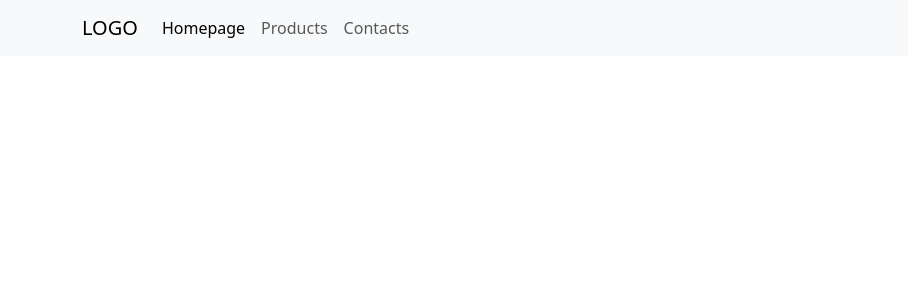
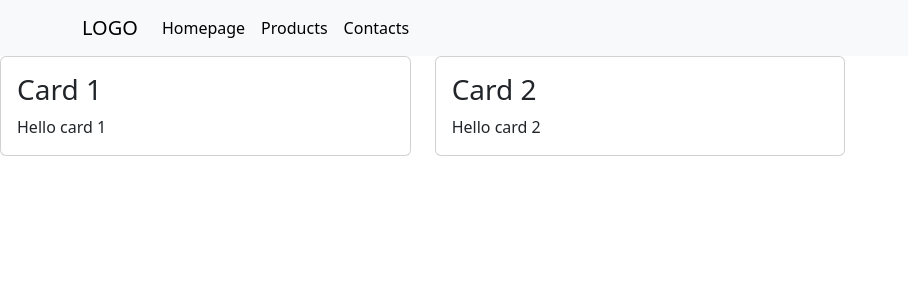
Before and after one commit to alessandrofalcoo/react-router, a React (Vite) app: page / in a window 1280 px wide. Shown: the top 300 px of the page, without its empty margins (0-908 px from the left). Built offline with nearby package versions, Linux system fonts and the light colour scheme.

Commit message:
add active class to navigation links and implement card layout in Homepage

```diff
--- a/src/pages/Homepage.jsx
+++ b/src/pages/Homepage.jsx
@@ -27,10 +27,10 @@ export default function Homepage() {
                                     >
                                 </li>
                                 <li class="nav-item">
-                                    <a class="nav-link" href="#">Products</a>
+                                    <a class="nav-link active" href="#">Products</a>
                                 </li>
                                 <li class="nav-item">
-                                    <a class="nav-link" href="#">Contacts</a>
+                                    <a class="nav-link active" href="#">Contacts</a>
                                 </li>
                             </ul>
                         </div>
@@ -38,6 +38,27 @@ export default function Homepage() {
                 </nav>
 
             </header >
+            <main>
+                <div class="row">
+                    <div class="col-4">
+                        <div class="card">
+                            <div class="card-body">
+                                <h3 class="card-title">Card 1</h3>
+                                <p class="card-text">Hello card 1</p>
+                            </div>
+                        </div>
+                    </div>
+                    <div class="col-4">
+                        <div class="card">
+                            <div class="card-body">
+                                <h3 class="card-title">Card 2</h3>
+                                <p class="card-text">Hello card 2</p>
+                            </div>
+                        </div>
+                    </div>
+                </div>
+
+            </main>
         </>
     )
 }
```
